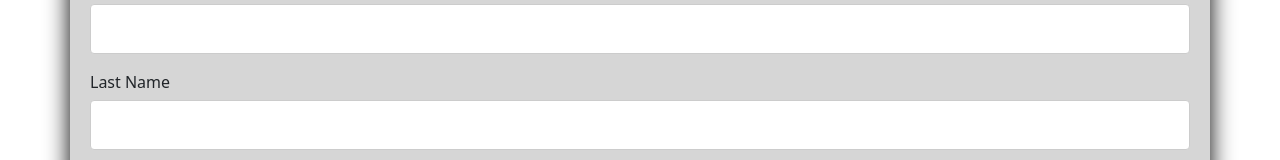
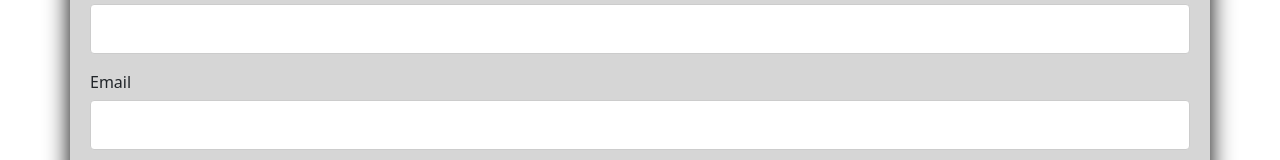
Before and after one commit to jbuck123/React_portfolio, a React (Create React App) app: page / in a window 1280 px wide. Both pictures are taken after a click on the link "Contact Me". Shown: the part 151-311 px from the top of the page. Built offline with nearby package versions, Linux system fonts and the light colour scheme.

Commit message:
code that could be used for full stack dev / future dev

```diff
--- a/src/component/Contact.js
+++ b/src/component/Contact.js
@@ -1,19 +1,62 @@
 import React from 'react'
 
 export default function Contact() {
+
     return (
       <div className='container'>
         <form>
           <label for="fname">First Name</label>
-          <input type={"text"} id="fname" name="firstname"></input>
+          <input   type={"text"} id="firstName" name="firstName"></input>
 
-          <label for="lname">Last Name</label>
-          <input type={"text"} id="lname" name="lastname"></input>
+          <label for="email">Email</label>
+
+          <input  type={"text"} id="email" name="email"></input>
 
           <label for="subject">Leave a Message</label>
-          <textarea id='subject' name="subject" placeholder='Write something... ' style={{height:"200px"}}></textarea>
+          <textarea   id='subject' name="subject" placeholder='Write something... ' style={{height:"200px"}}></textarea>
           <input type={"submit"} value="Submit"></input>
         </form>
       </div>
     );
 }
+
+
+
+
+
+
+
+
+
+
+// CODE I CAN USE FOR LATER FUTURE DEVELOPEMENT
+
+
+// const [fName, setFirstName] = useState('');
+
+
+
+// const handleFormSubmit = (event) => {
+
+// }
+// const handleFnameChange = (event) => {
+// setfName(event.target.value)
+// }
+// // const handleEmailChange
+
+// // this is the dr
+// const [formData, setFormData] = useState({
+// firstName: "",
+// email: '',
+// subject:''
+// })
+
+// const handleInputChange = (event) => {
+//   setFormData({
+//     ...formData,
+//     [event.target.name]: event.target.value
+//   });
+// };
+// // eventually I will add a graphqL and make this a full stack application
+// another thing I want to add is a login ... basically create an admin login that will allow me to see form submissions
+// for now this can just be refrences to use later
```
